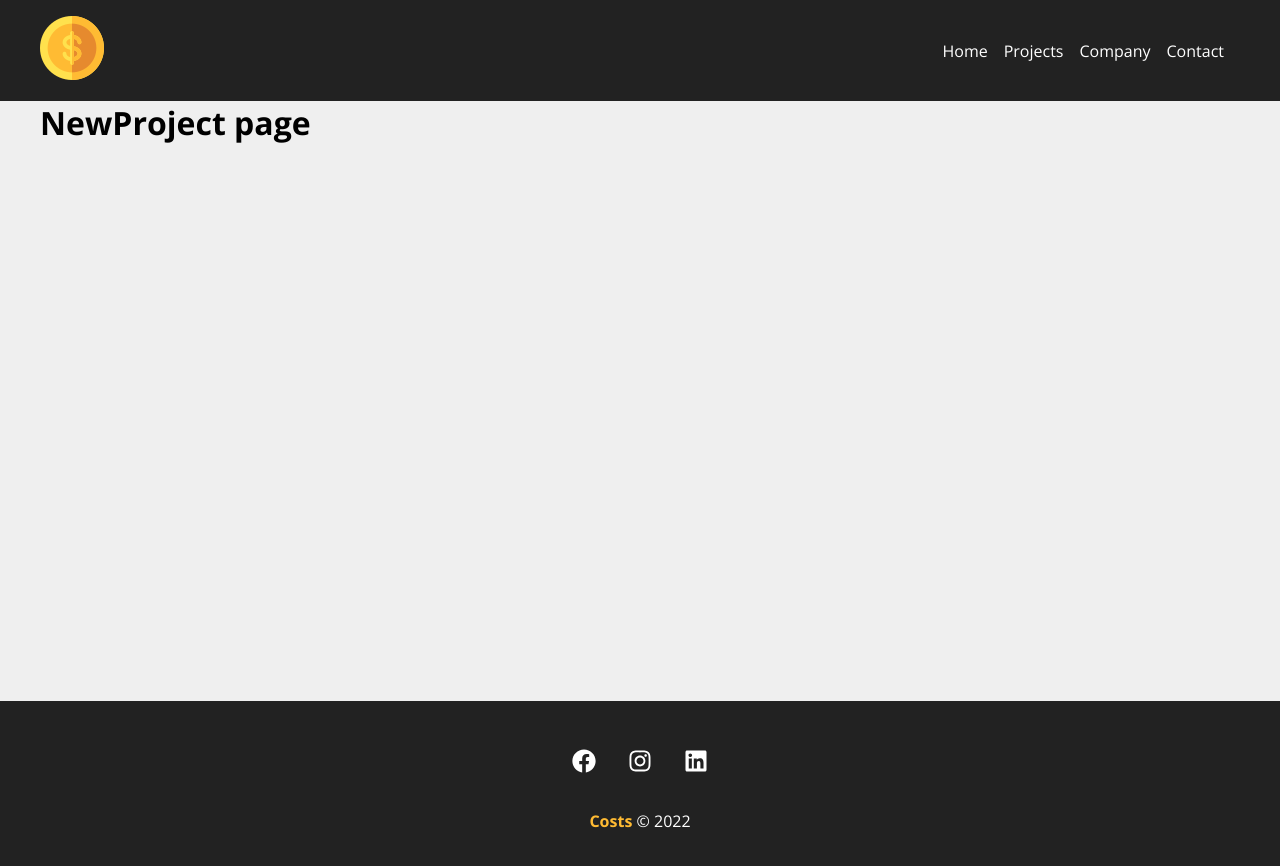
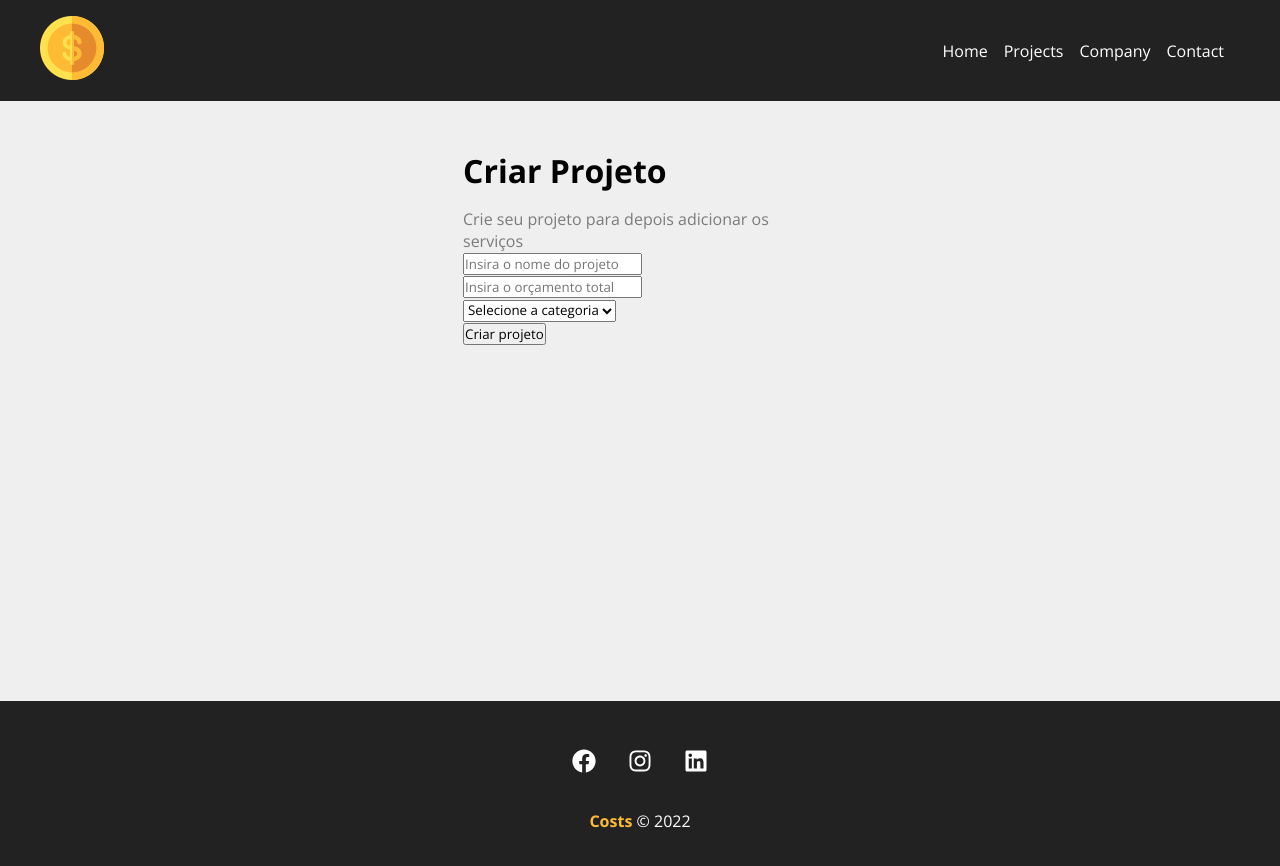
Before and after one commit to IsaiasSantanaDosSantos/primeiro_projeto_com_React, a React (Create React App) app: page /newproject in a window 1280 px wide. Shown: the top 866 px of the page. Built offline with nearby package versions, Linux system fonts and the light colour scheme.

Commit message:
Início desenvolvimento da página de formulário de criação de projetos.

```diff
--- a/src/componets/pages/NewProject.js
+++ b/src/componets/pages/NewProject.js
@@ -1,8 +1,12 @@
+import ProjectForm from '../project/ProjectForm'
+import styles from './NewProject.module.css'
 function NewProject(){
 
     return(
-        <div>
-            <h1>NewProject page</h1>
+        <div className={styles.newproject_container}>
+            <h1>Criar Projeto</h1>
+            <p>Crie seu projeto para depois adicionar os serviços</p>
+            <ProjectForm />
         </div>
     )
 }
--- /dev/null
+++ b/src/componets/pages/NewProject.module.css
@@ -0,0 +1,13 @@
+.newproject_container {
+    width: 450px;
+    margin: 0 auto;
+    padding: 3em;
+}
+
+.newproject_container h1 {
+    margin-bottom: 0.5em;
+}
+
+.newproject_container p {
+    color: #7b7b7b;
+}
--- /dev/null
+++ b/src/componets/project/ProjectForm.js
@@ -0,0 +1,22 @@
+function ProjectForm(){
+
+    return(
+        <form>
+            <div>
+                <input type="text" placeholder="Insira o nome do projeto" />
+            </div>
+            <div>
+                <input type="number" placeholder="Insira o orçamento total" /></div>
+            <div>
+                <select name="category_id" >
+                    <option disabled selected>Selecione a categoria</option>
+                </select>
+            </div>
+            <div>
+                <input type="submit" value="Criar projeto"/>
+            </div>
+        </form>
+    )
+}
+
+export default ProjectForm
```
